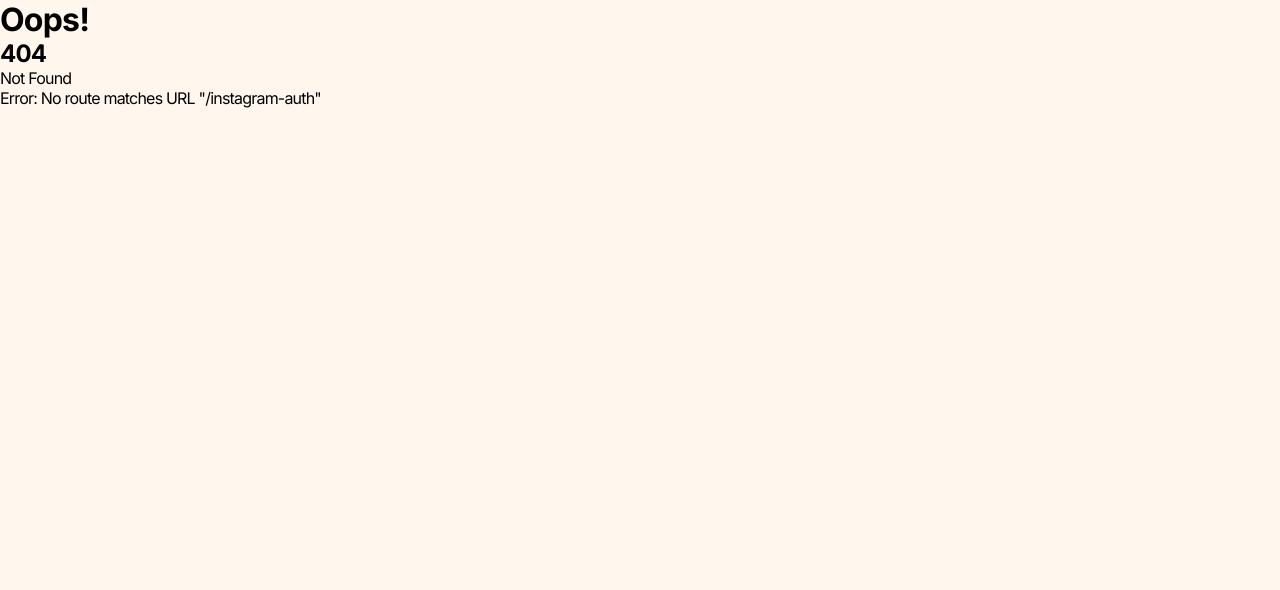
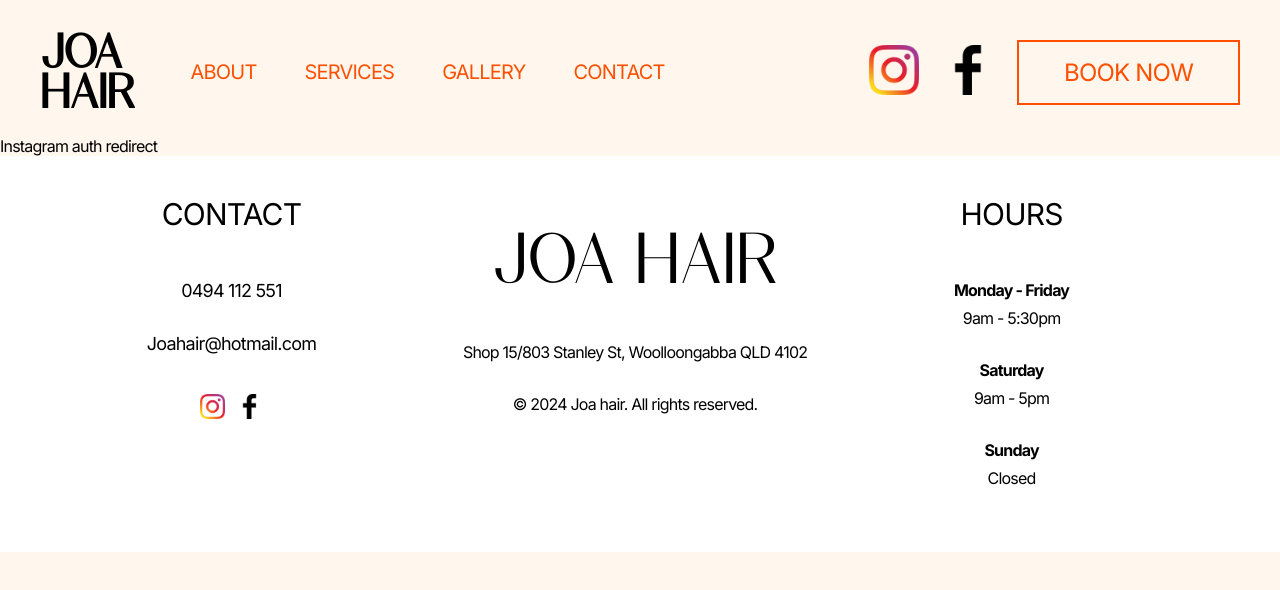
Before and after one commit to dongbin420/joa-hair, a React app: page /instagram-auth in a window 1280 px wide. Before the commit this address had no page. Shown: the top 590 px of the page. Built offline with nearby package versions, Linux system fonts and the light colour scheme.

Commit message:
feat: 인스타그램 auth 페이지 생성
인스타그램 api 이용 목적으로 생성

```diff
--- a/src/index.tsx
+++ b/src/index.tsx
@@ -11,6 +11,7 @@ import AboutPage from '@/pages/AboutPage/AboutPage';
 import ServicesPage from '@/pages/ServicesPage/ServicesPage';
 import GalleryPage from '@/pages/GalleryPage/GalleryPage';
 import ContactPage from '@/pages/ContactPage/ContactPage';
+import InstagramAuth from './pages/InstagramAuth/InstagramAuth';
 
 const router = createBrowserRouter([
   {
@@ -38,6 +39,10 @@ const router = createBrowserRouter([
         path: 'contact',
         element: <ContactPage />,
       },
+      {
+        path: 'instagram-auth',
+        element: <InstagramAuth />,
+      },
     ],
   },
 ]);
--- /dev/null
+++ b/src/pages/InstagramAuth/InstagramAuth.tsx
@@ -0,0 +1,5 @@
+function InstagramAuth() {
+  return <div>Instagram auth redirect</div>;
+}
+
+export default InstagramAuth;
```
